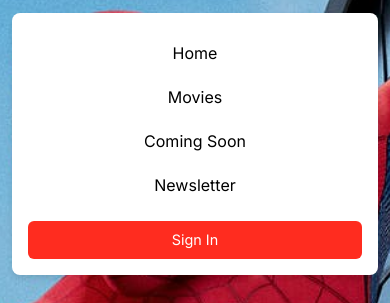
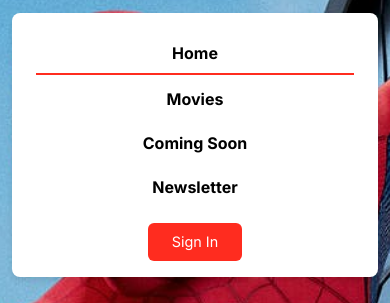
Before and after one commit to laila2005/Movies_App-master, a plain HTML site: page index.html in a window 390 px wide. Both pictures are taken after a click on the button "Toggle navigation". Shown: the part 67-370 px from the top of the page. Drawn offline with nearby package versions, Linux system fonts and the light colour scheme.

Commit message:
Refactor navbar styles for improved consistency and responsiveness, including mobile menu adjustments

```diff
--- a/css/style.css
+++ b/css/style.css
@@ -3,7 +3,7 @@ body {
   padding-top: 0;
 }
 
-/* Navbar styling */
+/* Bootstrap-consistent navbar styling */
 .navbar {
   transition: all 0.3s ease;
   background-color: transparent !important;
@@ -16,7 +16,7 @@ body {
   padding: 1rem 0;
 }
 
-/* Navbar brand styling */
+/* Bootstrap navbar brand with custom styling */
 .navbar-brand {
   color: white !important;
   font-weight: bold;
@@ -32,14 +32,14 @@ body {
   transition: color 0.3s ease;
 }
 
-/* Nav links styling */
+/* Bootstrap nav links with custom styling */
 .navbar-nav {
   text-align: center;
 }
 
 .navbar-nav .nav-link {
   color: #ff2c1f !important;
-  font-weight: 500;
+  font-weight: 800;
   transition: color 0.3s ease;
   margin: 0 0.5rem;
   position: relative;
@@ -67,7 +67,7 @@ body {
   color: #ff2c1f !important;
 }
 
-/* Navbar toggler styling */
+/* Bootstrap navbar toggler with minimal custom styling */
 .navbar-toggler {
   border: none;
   padding: 0.25rem 0.5rem;
@@ -75,6 +75,34 @@ body {
 
 .navbar-toggler:focus {
   box-shadow: none;
+}
+
+/* Mobile menu - always white background */
+@media (max-width: 991.98px) {
+  .navbar-collapse,
+  .navbar.scrolled .navbar-collapse,
+  .navbar:not(.scrolled) .navbar-collapse {
+    background-color: white !important;
+  }
+
+  .navbar-collapse .nav-link,
+  .navbar.scrolled .navbar-collapse .nav-link,
+  .navbar:not(.scrolled) .navbar-collapse .nav-link {
+    color: black !important;
+  }
+
+  .navbar-collapse .nav-link.active,
+  .navbar.scrolled .navbar-collapse .nav-link.active,
+  .navbar:not(.scrolled) .navbar-collapse .nav-link.active {
+    color: black !important;
+    border-bottom: 2px solid #ff2c1f !important;
+  }
+
+  .navbar-collapse .nav-link:hover,
+  .navbar.scrolled .navbar-collapse .nav-link:hover,
+  .navbar:not(.scrolled) .navbar-collapse .nav-link:hover {
+    color: #ff2c1f !important;
+  }
 }
 
 /* Custom button styling */
@@ -107,7 +135,15 @@ body {
   width: 100%;
 }
 
-/* Responsive red line alignment with cards */
+/* Red line using Bootstrap grid alignment */
+.red-line {
+  height: 1px;
+  background-color: #ff2c1f;
+  margin-bottom: 20px;
+  width: 100%;
+}
+
+/* Responsive red line alignment with Bootstrap gutters */
 @media (min-width: 1200px) {
   .red-line {
     width: calc(100% - var(--bs-gutter-x, 1.5rem));
@@ -245,7 +281,7 @@ body {
   }
 
   .navbar-collapse {
-    background-color: white;
+    background-color: white !important;
     margin-top: 1rem;
     padding: 1rem;
     border-radius: 0.5rem;
@@ -258,13 +294,30 @@ body {
     border-bottom: 1px solid #eee;
   }
 
+  .navbar-collapse .nav-link.active {
+    color: black !important;
+    border-bottom: 2px solid #ff2c1f;
+  }
+
+  .navbar-collapse .nav-link:hover {
+    color: #ff2c1f !important;
+  }
+
   .navbar-collapse .nav-link:last-child {
     border-bottom: none;
   }
 
   .navbar-collapse .custom-red-btn {
     margin-top: 1rem;
-    width: 100%;
+    width: auto;
+  }
+
+  /* Center button using Bootstrap's text utilities */
+  .navbar-collapse {
+    text-align: center;
+  }
+
+  .navbar-collapse .navbar-nav {
     text-align: center;
   }
 }
```
